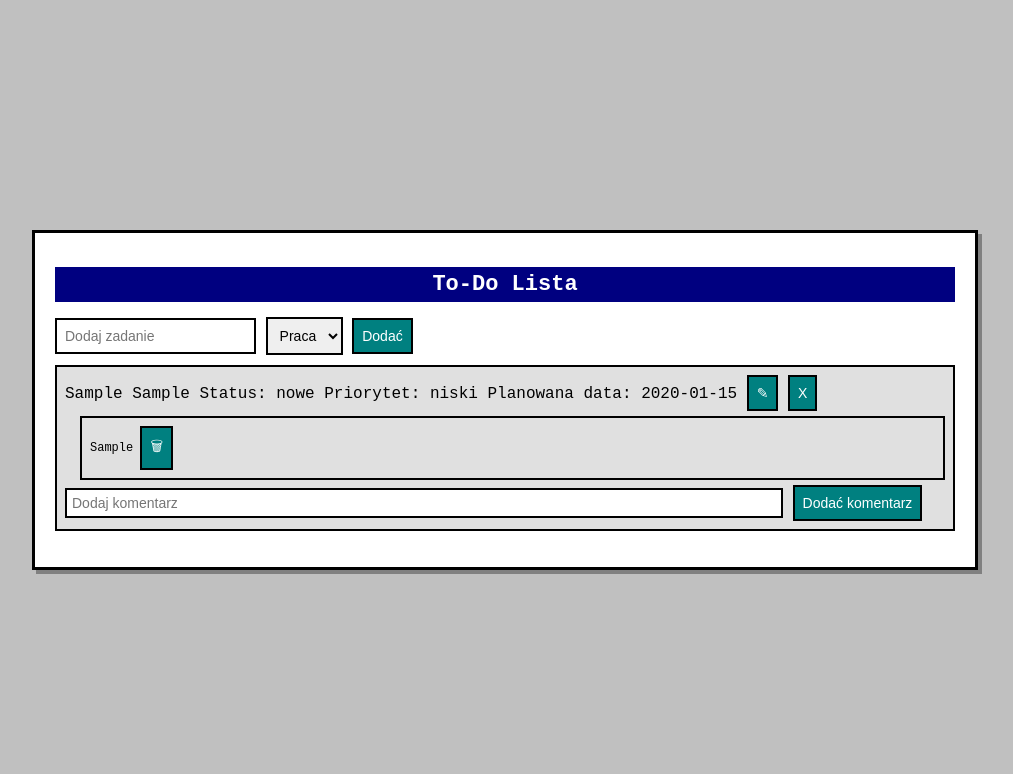
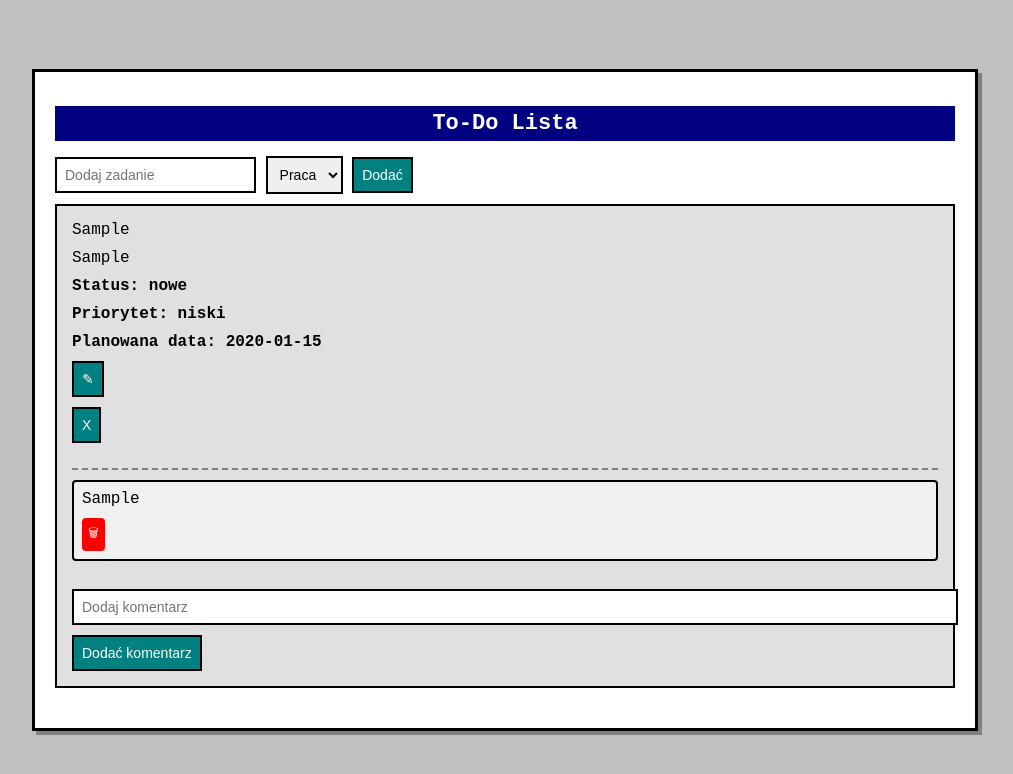
Before and after one commit to autumnn9/todolista, a PHP site: page / in a window 1280 px wide. Shown: the top 774 px of the page, without its empty margins (135-1148 px from the left). Run offline with PHP 8.4, Linux system fonts and the light colour scheme; tables that the repository leaves empty hold one stand-in row (values such as "Sample post").

Commit message:
Update style.css

```diff
--- a/style.css
+++ b/style.css
@@ -48,19 +48,66 @@ ul {
 }
 
 li {
-    padding: 8px;
+    padding: 15px;
     border: 2px solid black;
     background: #e0e0e0;
-    margin-bottom: 5px;
+    margin-bottom: 20px;
+    display: flex;
+    flex-direction: column;
+    align-items: flex-start;
+    gap: 10px;
+}
+
+.task-header {
+    display: flex;
+    flex-wrap: wrap;
+    gap: 15px;
+    width: 100%;
+    align-items: center;
+    font-size: 16px;
+}
+
+.task-actions {
+    display: flex;
+    gap: 10px;
+}
+
+.task-status, .task-priority, .task-date {
+    font-weight: bold;
 }
 
 .comments {
-    margin-top: 5px;
-    padding-left: 15px;
-    font-size: 12px;
+    width: 100%;
+    margin-top: 15px;
+    padding-top: 10px;
+    border-top: 2px dashed gray;
+}
+
+.comments li {
+    display: flex;
+    justify-content: space-between;
+    background: #f0f0f0;
+    padding: 8px;
+    border-radius: 4px;
+    margin-bottom: 8px;
 }
 
 .commentInput {
-    width: 80%;
-    padding: 5px;
+    width: 100%;
+    padding: 8px;
+    margin-top: 10px;
 }
+
+.deleteComment {
+    background: red;
+    color: white;
+    border: none;
+    cursor: pointer;
+    padding: 6px;
+    font-size: 12px;
+    border-radius: 4px;
+}
+
+.deleteComment:hover {
+    background: darkred;
+}
```
